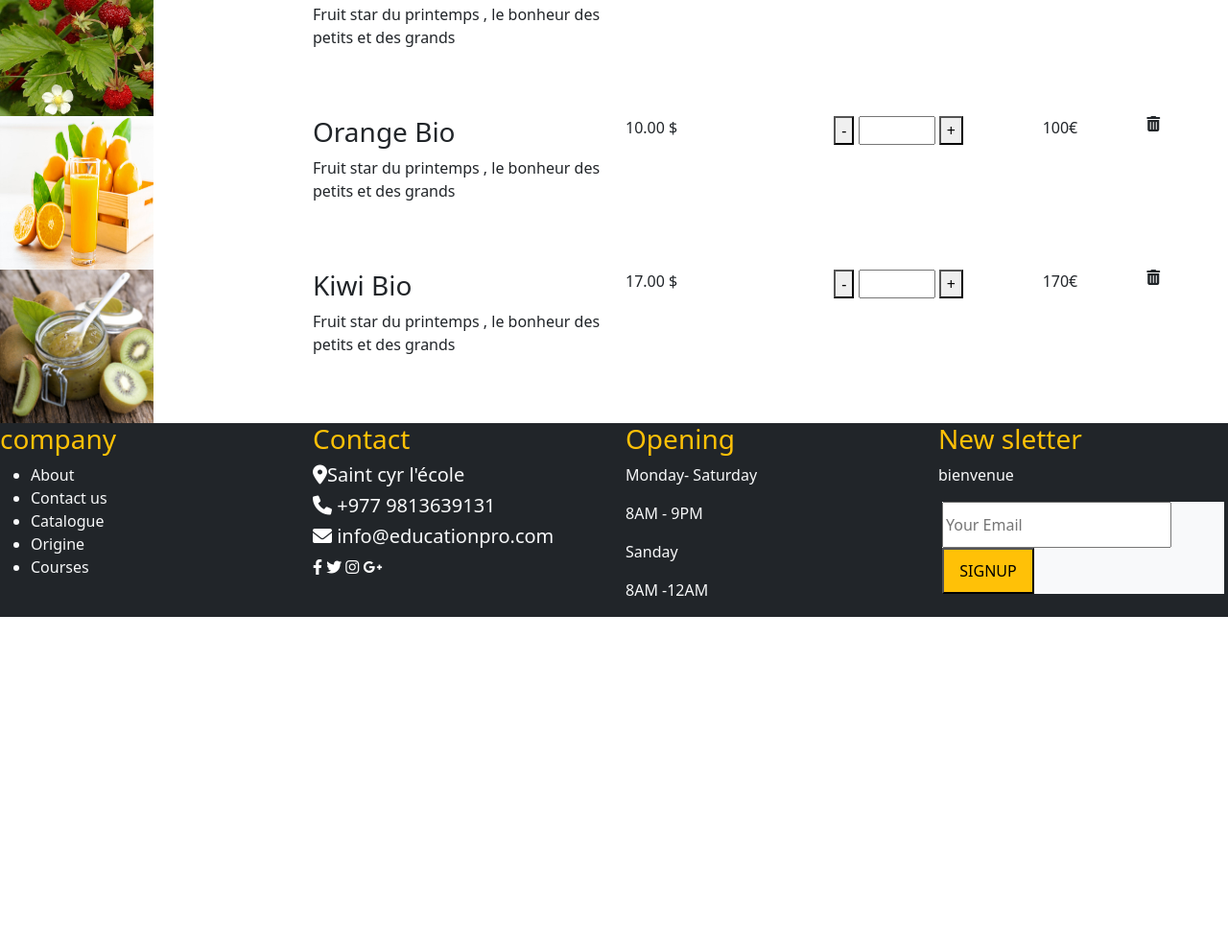
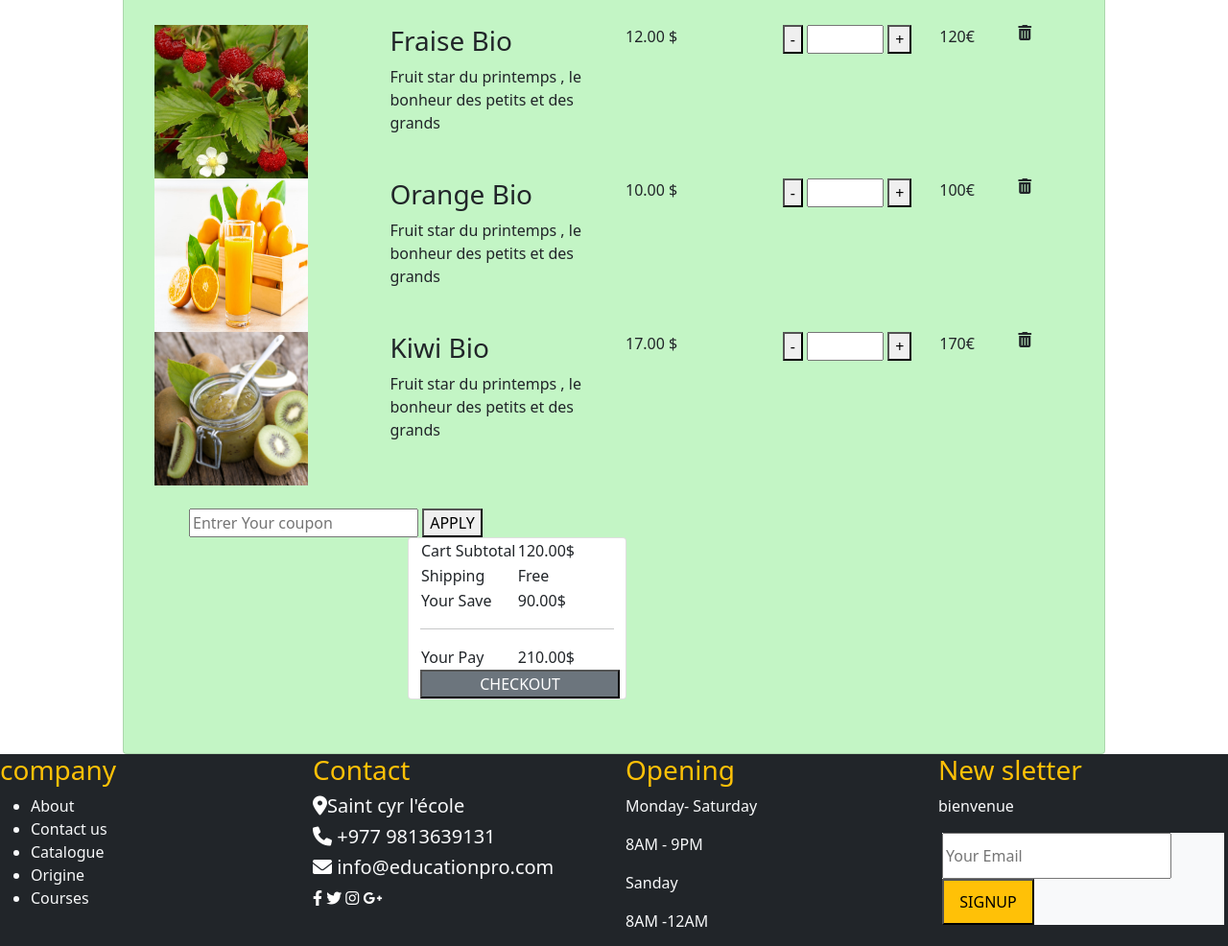
Before and after one commit to azogay/EVALUATION-01-04-2022, a plain HTML site: page page2.html in a window 1280 px wide. Shown: the part 1007-1993 px from the top of the page at 96% size. Before the commit the page ends 1650 px from the top, so only its background shows below. Drawn offline with nearby package versions, Linux system fonts and the light colour scheme.

Commit message:
mise a jour

```diff
--- a/assets/sass/main.scss
+++ b/assets/sass/main.scss
@@ -3,7 +3,7 @@
 select{
     height: 3rem;
 }
-.input-sec{
+.input-header{
     width: 20rem;
     height: 3rem;
     margin-top: 1rem;
@@ -232,3 +232,20 @@ footer{
     text-transform: capitalize;
     font-size: 20px;
   }
+  .section-panier{
+    background-color: rgb(195, 245, 197);
+    width: 80%;
+    margin-left: 8rem;
+    padding: 2rem;
+    margin-top: 2rem;
+  }
+  .td-panier{
+    margin-left: 1rem;
+  }
+  .btn-panier{
+    color: white;
+    width: 13rem;
+  }
+  .div-panier{
+    margin-left: 15rem;
+  }
--- a/page2.html
+++ b/page2.html
@@ -27,7 +27,7 @@
         <option value="valeur3">produits Laitiaire</option>
         <option value="valeur3">viand</option>
       </select>
-      <input type="text" id="name" name="name" placeholder="Rechercher sur le site…" class="input-sec">
+      <input type="text" id="name" name="name" placeholder="Rechercher sur le site…" class="input-header">
 
       <button class="btn-recherche bg-success"> <i class='fas fa-search' style='font-size:24px'></i></i></button>
     </div>
@@ -130,7 +130,7 @@
 
     </div>
   </section>
-  <section>
+  <section class="card section-panier">
     <main>
       <div class="row ">
         <div class="col-md-3">
@@ -193,8 +193,41 @@
 
       </div>
     </main>
-    <main>
+    <main class="row m-md-4 ">
+      <div class="col-md-6">
+        <input type="text" id="name" name="name" placeholder="Entrer Your coupon">
+        <button>APPLY</button>
+      </div>
 
+      <div class="col-md-6 w-25 card div-panier ">
+        <table>
+          <tr class="col-12">
+            <td class="col-md-6">Cart Subtotal</td>
+            <td class="col-md-6 td-panier">120.00$</td>
+          </tr>
+          <tr class="col-12">
+            <td class="col-md-6">Shipping</td>
+            <td class="col-md-6 td-panier">Free</td>
+          </tr>
+          <tr class="col-12">
+            <td class="col-md-6">Your Save</td>
+            <td class="col-md-6 td-panier">90.00$</td>
+          </tr>
+        </table>
+        <div><hr></div>
+          <table>
+            <tr class="col-12 ">
+
+              <td class="col-md-6">Your Pay</td>
+              <td class="col-md-6 td-panier ">210.00$</td>
+            </tr>
+          </table>
+
+
+
+
+        <button class="btn-panier bg-secondary ">CHECKOUT</button>
+      </div>
     </main>
 
   </section>
```
Also changed, not shown: assets/css/app.css, 1 other file.
